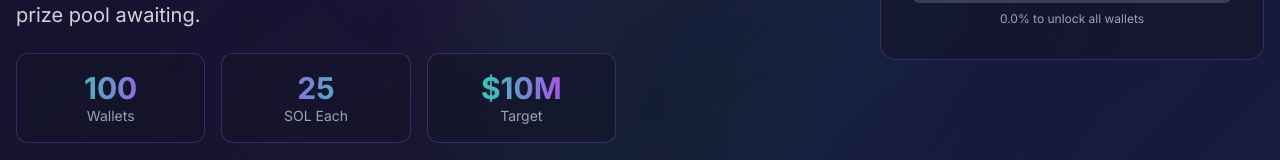
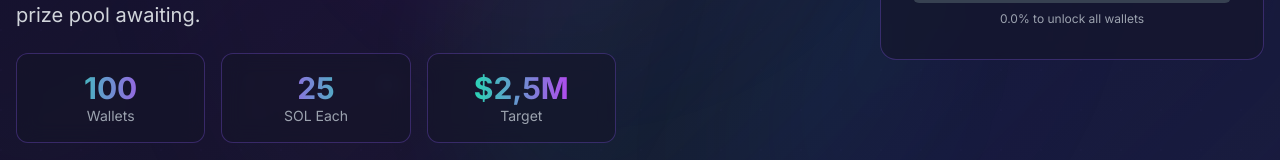
Before and after one commit to andershx/picu, a Next.js app: page / in a window 1280 px wide. Shown: the part 451-611 px from the top of the page. Built offline with nearby package versions, Linux system fonts and the light colour scheme.

Commit message:
Update Hero.tsx

```diff
--- a/src/components/Hero.tsx
+++ b/src/components/Hero.tsx
@@ -74,7 +74,7 @@ export default function Hero() {
               </div>
               <div className="stat-card p-4 rounded-xl text-center">
                 <div className="text-3xl font-bold bg-gradient-to-r from-[#00FFA3] to-[#DC1FFF] bg-clip-text text-transparent">
-                  $10M
+                  $2,5M
                 </div>
                 <div className="text-sm text-gray-400">Target</div>
               </div>
```
